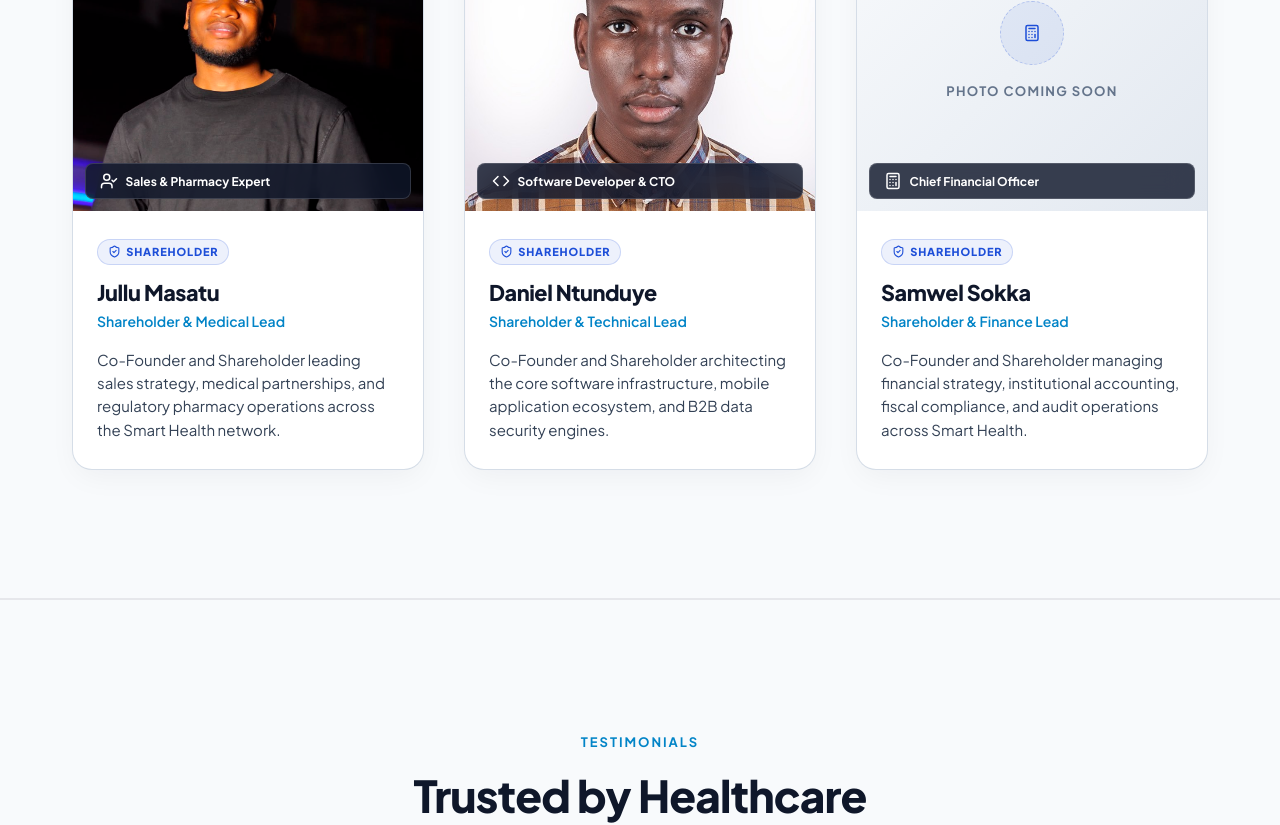
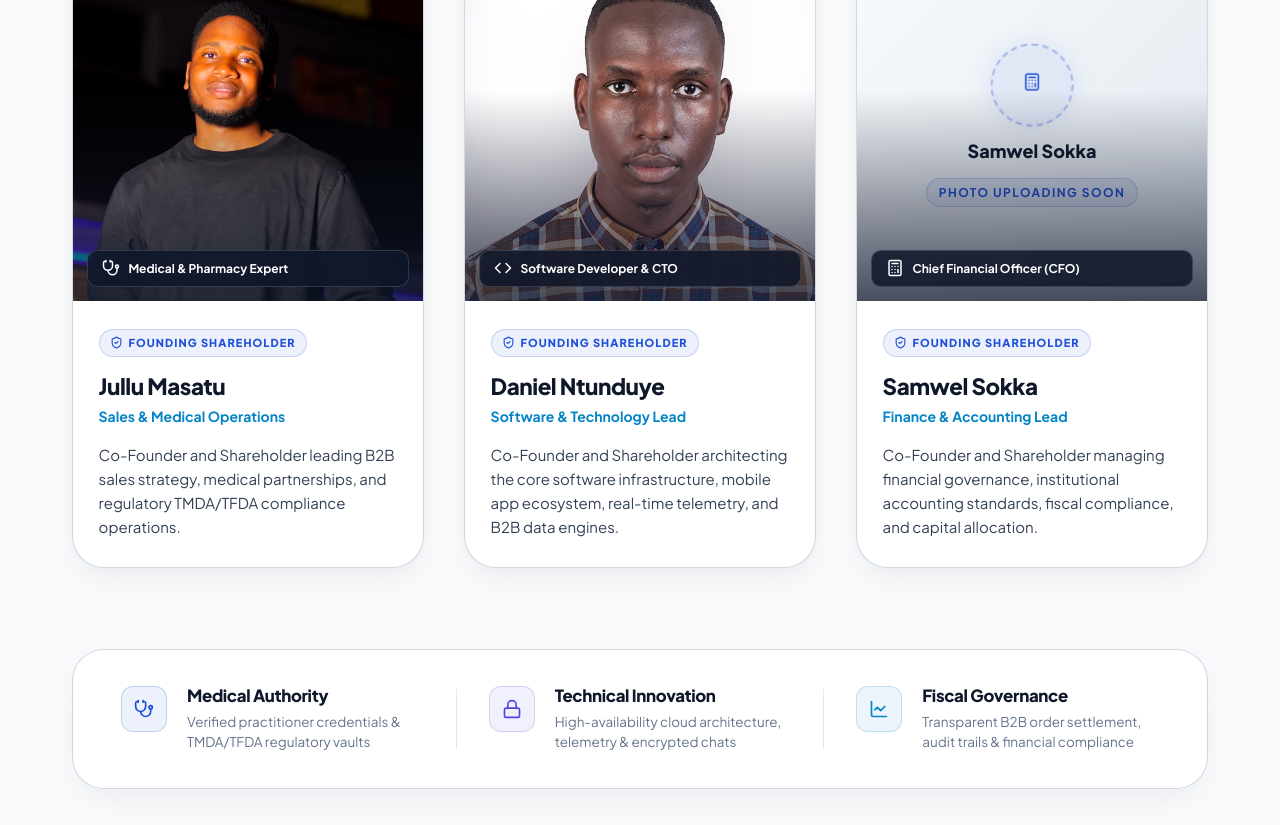
Before and after one commit to DannySamy3/smarthealth-web, a Next.js app: page / in a window 1280 px wide. Shown: the part 5520-6345 px from the top of the page. Built offline with nearby package versions, Linux system fonts and the light colour scheme.

Commit message:
Redesign About Us section with high-impact executive cards, Samwel Sokka shareholder placeholder, and commitment pillars

```diff
--- a/src/components/Team.module.css
+++ b/src/components/Team.module.css
@@ -4,20 +4,22 @@
   border-top: 1px solid var(--border-light);
   border-bottom: 1px solid var(--border-light);
   position: relative;
+  overflow: hidden;
 }
 
 .header {
   text-align: center;
-  max-width: 700px;
+  max-width: 760px;
   margin: 0 auto 5rem auto;
 }
 
 .heading {
-  font-size: 2.75rem;
+  font-size: 3rem;
   font-weight: 800;
+  line-height: 1.15;
+  letter-spacing: -0.03em;
+  color: var(--text-primary);
   margin-bottom: 1.25rem;
-  letter-spacing: -0.02em;
-  color: var(--text-primary);
 }
 
 .heading em {
@@ -36,37 +38,44 @@
 .description {
   font-size: 1.15rem;
   color: var(--text-secondary);
+  line-height: 1.65;
 }
 
 .grid {
   display: grid;
   grid-template-columns: repeat(3, 1fr);
   gap: 2.5rem;
+  margin-bottom: 5rem;
 }
 
 .card {
   display: flex;
   flex-direction: column;
   background: #ffffff;
-  border: 1px solid rgba(203, 213, 225, 0.8);
-  border-radius: var(--radius-lg);
+  border: 1px solid rgba(203, 213, 225, 0.9);
+  border-radius: var(--radius-xl);
   overflow: hidden;
-  box-shadow: 0 10px 30px -5px rgba(15, 23, 42, 0.05);
+  box-shadow:
+    0 12px 32px -4px rgba(15, 23, 42, 0.06),
+    0 4px 12px -2px rgba(15, 23, 42, 0.03);
   transition: all var(--transition-normal);
 }
 
 .card:hover {
-  transform: translateY(-6px);
-  border-color: rgba(29, 78, 216, 0.3);
-  box-shadow: 0 20px 40px -8px rgba(29, 78, 216, 0.12);
+  transform: translateY(-8px);
+  border-color: rgba(29, 78, 216, 0.35);
+  box-shadow:
+    0 24px 48px -8px rgba(29, 78, 216, 0.15),
+    0 8px 20px -4px rgba(15, 23, 42, 0.04);
 }
 
-.imageContainer {
+/* Image Container */
+.imageWrapper {
   position: relative;
   width: 100%;
-  height: 320px;
+  height: 350px;
+  background-color: #f1f5f9;
   overflow: hidden;
-  background-color: #f1f5f9;
 }
 
 .memberImage {
@@ -78,9 +87,20 @@
 }
 
 .card:hover .memberImage {
-  transform: scale(1.04);
+  transform: scale(1.05);
 }
 
+.imageOverlay {
+  position: absolute;
+  bottom: 0;
+  left: 0;
+  right: 0;
+  height: 60%;
+  background: linear-gradient(180deg, transparent 0%, rgba(15, 23, 42, 0.75) 100%);
+  pointer-events: none;
+}
+
+/* Placeholder for Samwel Sokka */
 .placeholderAvatar {
   width: 100%;
   height: 100%;
@@ -88,57 +108,80 @@
   flex-direction: column;
   align-items: center;
   justify-content: center;
-  gap: 1rem;
+  gap: 0.75rem;
   background: linear-gradient(135deg, #f8fafc 0%, #e2e8f0 100%);
   color: var(--text-muted);
 }
 
-.placeholderIcon {
-  width: 64px;
-  height: 64px;
+.placeholderRing {
+  width: 80px;
+  height: 80px;
   border-radius: 50%;
-  background: rgba(29, 78, 216, 0.08);
-  border: 1px dashed rgba(29, 78, 216, 0.25);
+  background: rgba(29, 78, 216, 0.06);
+  border: 2px dashed rgba(29, 78, 216, 0.3);
   display: flex;
   align-items: center;
   justify-content: center;
+  box-shadow: 0 0 25px rgba(29, 78, 216, 0.1);
+  animation: pulseAvatar 3s infinite ease-in-out;
+}
+
+@keyframes pulseAvatar {
+  0%, 100% { transform: scale(1); }
+  50% { transform: scale(1.06); }
+}
+
+.placeholderIcon {
   color: var(--brand-blue);
 }
 
+.placeholderName {
+  font-size: 1.125rem;
+  font-weight: 800;
+  color: var(--text-primary);
+}
+
 .placeholderText {
-  font-size: 0.8125rem;
+  font-size: 0.75rem;
   font-weight: 700;
   text-transform: uppercase;
-  letter-spacing: 0.1em;
-  color: var(--text-muted);
+  letter-spacing: 0.12em;
+  color: var(--brand-blue);
+  background: rgba(29, 78, 216, 0.08);
+  border: 1px solid rgba(29, 78, 216, 0.2);
+  padding: 0.25rem 0.75rem;
+  border-radius: 100px;
 }
 
-.roleTag {
+/* Badge Overlay */
+.badgeOverlay {
   position: absolute;
-  bottom: 12px;
-  left: 12px;
-  right: 12px;
+  bottom: 14px;
+  left: 14px;
+  right: 14px;
   display: flex;
   align-items: center;
   gap: 0.5rem;
   font-size: 0.75rem;
   font-weight: 700;
   color: #ffffff;
-  background: rgba(15, 23, 42, 0.82);
+  background: rgba(15, 23, 42, 0.85);
   backdrop-filter: blur(12px);
-  padding: 0.45rem 0.85rem;
-  border-radius: 8px;
+  padding: 0.5rem 0.9rem;
+  border-radius: 10px;
   border: 1px solid rgba(255, 255, 255, 0.15);
+  z-index: 5;
 }
 
-.cardContent {
-  padding: 1.75rem 1.5rem;
+/* Card Body */
+.cardBody {
+  padding: 1.75rem 1.6rem;
   display: flex;
   flex-direction: column;
   flex-grow: 1;
 }
 
-.shareholderBadge {
+.shareholderPill {
   display: inline-flex;
   align-items: center;
   gap: 0.35rem;
@@ -146,40 +189,128 @@
   font-size: 0.6875rem;
   font-weight: 800;
   text-transform: uppercase;
-  letter-spacing: 0.08em;
+  letter-spacing: 0.1em;
   color: var(--brand-blue);
   background-color: rgba(29, 78, 216, 0.08);
-  border: 1px solid rgba(29, 78, 216, 0.18);
-  padding: 0.2rem 0.6rem;
+  border: 1px solid rgba(29, 78, 216, 0.2);
+  padding: 0.25rem 0.65rem;
   border-radius: 100px;
-  margin-bottom: 0.85rem;
+  margin-bottom: 1rem;
 }
 
-.name {
-  font-size: 1.35rem;
+.shieldIcon {
+  color: var(--brand-blue);
+}
+
+.memberName {
+  font-size: 1.4rem;
   font-weight: 800;
   color: var(--text-primary);
-  line-height: 1.25;
-  margin-bottom: 0.25rem;
+  line-height: 1.2;
+  margin-bottom: 0.35rem;
 }
 
-.roleTitle {
+.memberRole {
   font-size: 0.875rem;
-  font-weight: 600;
+  font-weight: 700;
   color: var(--brand-cyan);
   margin-bottom: 1rem;
 }
 
-.bio {
+.memberBio {
   font-size: 0.9375rem;
   color: var(--text-secondary);
-  line-height: 1.55;
+  line-height: 1.6;
+}
+
+/* Commitment Pillars Bar */
+.pillarsBar {
+  display: flex;
+  align-items: center;
+  justify-content: space-between;
+  gap: 2rem;
+  background: #ffffff;
+  border: 1px solid rgba(203, 213, 225, 0.9);
+  border-radius: var(--radius-xl);
+  padding: 2.25rem 3rem;
+  box-shadow: 0 12px 32px -4px rgba(15, 23, 42, 0.06);
+}
+
+.pillarItem {
+  display: flex;
+  align-items: flex-start;
+  gap: 1.25rem;
+  flex: 1;
+}
+
+.pillarIcon {
+  width: 46px;
+  height: 46px;
+  border-radius: 12px;
+  display: flex;
+  align-items: center;
+  justify-content: center;
+  flex-shrink: 0;
+}
+
+.iconBlue {
+  background-color: rgba(29, 78, 216, 0.08);
+  color: var(--brand-blue);
+  border: 1px solid rgba(29, 78, 216, 0.2);
+}
+
+.iconIndigo {
+  background-color: rgba(79, 70, 229, 0.08);
+  color: #4f46e5;
+  border: 1px solid rgba(79, 70, 229, 0.2);
+}
+
+.iconCyan {
+  background-color: rgba(2, 132, 199, 0.08);
+  color: var(--brand-cyan);
+  border: 1px solid rgba(2, 132, 199, 0.2);
+}
+
+.pillarTitle {
+  font-size: 1.05rem;
+  font-weight: 800;
+  color: var(--text-primary);
+  margin-bottom: 0.35rem;
+  line-height: 1.2;
+}
+
+.pillarDesc {
+  font-size: 0.84375rem;
+  color: var(--text-muted);
+  line-height: 1.5;
+}
+
+.pillarDivider {
+  width: 1px;
+  height: 60px;
+  background-color: rgba(15, 23, 42, 0.1);
+  flex-shrink: 0;
 }
 
 /* ─── MEDIA QUERY BREAKPOINTS ─────────────────────────────────────────────── */
 @media (max-width: 1024px) {
+  .heading {
+    font-size: 2.5rem;
+  }
+
   .grid {
     grid-template-columns: repeat(2, 1fr);
+  }
+
+  .pillarsBar {
+    flex-direction: column;
+    padding: 2rem;
+    gap: 1.5rem;
+  }
+
+  .pillarDivider {
+    width: 100%;
+    height: 1px;
   }
 }
 
@@ -187,7 +318,8 @@
   .grid {
     grid-template-columns: 1fr;
   }
-  .imageContainer {
-    height: 300px;
+
+  .imageWrapper {
+    height: 320px;
   }
 }
--- a/src/components/Team.tsx
+++ b/src/components/Team.tsx
@@ -1,6 +1,15 @@
 "use client";
 
-import { UserCheck, Code, Calculator, Mail, ShieldCheck } from "lucide-react";
+import {
+  UserCheck,
+  Code,
+  Calculator,
+  ShieldCheck,
+  Stethoscope,
+  Lock,
+  LineChart,
+  Sparkles
+} from "lucide-react";
 import styles from "./Team.module.css";
 
 interface TeamMember {
@@ -17,26 +26,26 @@ export default function Team() {
   const members: TeamMember[] = [
     {
       name: "Jullu Masatu",
-      role: "Shareholder & Medical Lead",
-      badge: "Sales & Pharmacy Expert",
+      role: "Sales & Medical Operations",
+      badge: "Medical & Pharmacy Expert",
       image: "/images/team/jullu_masatu.png",
-      icon: <UserCheck size={18} />,
-      bio: "Co-Founder and Shareholder leading sales strategy, medical partnerships, and regulatory pharmacy operations across the Smart Health network."
+      icon: <Stethoscope size={18} />,
+      bio: "Co-Founder and Shareholder leading B2B sales strategy, medical partnerships, and regulatory TMDA/TFDA compliance operations."
     },
     {
       name: "Daniel Ntunduye",
-      role: "Shareholder & Technical Lead",
+      role: "Software & Technology Lead",
       badge: "Software Developer & CTO",
       image: "/images/team/daniel_ntunduye.jpg",
       icon: <Code size={18} />,
-      bio: "Co-Founder and Shareholder architecting the core software infrastructure, mobile application ecosystem, and B2B data security engines."
+      bio: "Co-Founder and Shareholder architecting the core software infrastructure, mobile app ecosystem, real-time telemetry, and B2B data engines."
     },
     {
       name: "Samwel Sokka",
-      role: "Shareholder & Finance Lead",
-      badge: "Chief Financial Officer",
+      role: "Finance & Accounting Lead",
+      badge: "Chief Financial Officer (CFO)",
       icon: <Calculator size={18} />,
-      bio: "Co-Founder and Shareholder managing financial strategy, institutional accounting, fiscal compliance, and audit operations across Smart Health.",
+      bio: "Co-Founder and Shareholder managing financial governance, institutional accounting standards, fiscal compliance, and capital allocation.",
       isPlaceholder: true
     }
   ];
@@ -45,21 +54,26 @@ export default function Team() {
     <section className={styles.section} id="about">
       <div className="container">
 
+        {/* Section Header */}
         <div className={`${styles.header} reveal-on-scroll`}>
-          <span className="section-label">About Us</span>
-          <h2 className={styles.heading}>About Smart Health & <em>Founders</em></h2>
+          <span className="section-label">About Smart Health</span>
+          <h2 className={styles.heading}>
+            Pioneering Digital Health <em>Infrastructure</em>
+          </h2>
           <p className={styles.description}>
-            Smart Health is driven by a multidisciplinary leadership team combining medical expertise, cutting-edge software engineering, and financial governance to transform healthcare across Africa.
+            Smart Health was founded by a multidisciplinary team combining medical authority, advanced software engineering, and financial governance to build Africa's most trusted healthcare network.
           </p>
         </div>
 
+        {/* Founders Grid */}
         <div className={styles.grid}>
           {members.map((member, idx) => (
             <div
               key={idx}
               className={`${styles.card} glass-card reveal-on-scroll delay-${idx + 1}`}
             >
-              <div className={styles.imageContainer}>
+              {/* Image Container with Gradient Overlay */}
+              <div className={styles.imageWrapper}>
                 {member.image ? (
                   <img
                     src={member.image}
@@ -68,31 +82,74 @@ export default function Team() {
                   />
                 ) : (
                   <div className={styles.placeholderAvatar}>
-                    <div className={styles.placeholderIcon}>
-                      {member.icon}
+                    <div className={styles.placeholderRing}>
+                      <div className={styles.placeholderIcon}>
+                        {member.icon}
+                      </div>
                     </div>
-                    <span className={styles.placeholderText}>Photo Coming Soon</span>
+                    <span className={styles.placeholderName}>Samwel Sokka</span>
+                    <span className={styles.placeholderText}>Photo Uploading Soon</span>
                   </div>
                 )}
+                <div className={styles.imageOverlay} />
 
-                <div className={styles.roleTag}>
+                {/* Expert Badge Overlay */}
+                <div className={styles.badgeOverlay}>
                   {member.icon}
                   <span>{member.badge}</span>
                 </div>
               </div>
 
-              <div className={styles.cardContent}>
-                <div className={styles.shareholderBadge}>
-                  <ShieldCheck size={13} />
-                  <span>Shareholder</span>
+              {/* Card Details Body */}
+              <div className={styles.cardBody}>
+                <div className={styles.shareholderPill}>
+                  <ShieldCheck size={13} className={styles.shieldIcon} />
+                  <span>Founding Shareholder</span>
                 </div>
 
-                <h3 className={styles.name}>{member.name}</h3>
-                <span className={styles.roleTitle}>{member.role}</span>
-                <p className={styles.bio}>{member.bio}</p>
+                <h3 className={styles.memberName}>{member.name}</h3>
+                <span className={styles.memberRole}>{member.role}</span>
+                <p className={styles.memberBio}>{member.bio}</p>
               </div>
             </div>
           ))}
+        </div>
+
+        {/* Executive Commitment Pillars */}
+        <div className={`${styles.pillarsBar} reveal-on-scroll`}>
+          <div className={styles.pillarItem}>
+            <div className={`${styles.pillarIcon} ${styles.iconBlue}`}>
+              <Stethoscope size={20} />
+            </div>
+            <div>
+              <h4 className={styles.pillarTitle}>Medical Authority</h4>
+              <p className={styles.pillarDesc}>Verified practitioner credentials & TMDA/TFDA regulatory vaults</p>
+            </div>
+          </div>
+
+          <div className={styles.pillarDivider} />
+
+          <div className={styles.pillarItem}>
+            <div className={`${styles.pillarIcon} ${styles.iconIndigo}`}>
+              <Lock size={20} />
+            </div>
+            <div>
+              <h4 className={styles.pillarTitle}>Technical Innovation</h4>
+              <p className={styles.pillarDesc}>High-availability cloud architecture, telemetry & encrypted chats</p>
+            </div>
+          </div>
+
+          <div className={styles.pillarDivider} />
+
+          <div className={styles.pillarItem}>
+            <div className={`${styles.pillarIcon} ${styles.iconCyan}`}>
+              <LineChart size={20} />
+            </div>
+            <div>
+              <h4 className={styles.pillarTitle}>Fiscal Governance</h4>
+              <p className={styles.pillarDesc}>Transparent B2B order settlement, audit trails & financial compliance</p>
+            </div>
+          </div>
         </div>
 
       </div>
```
